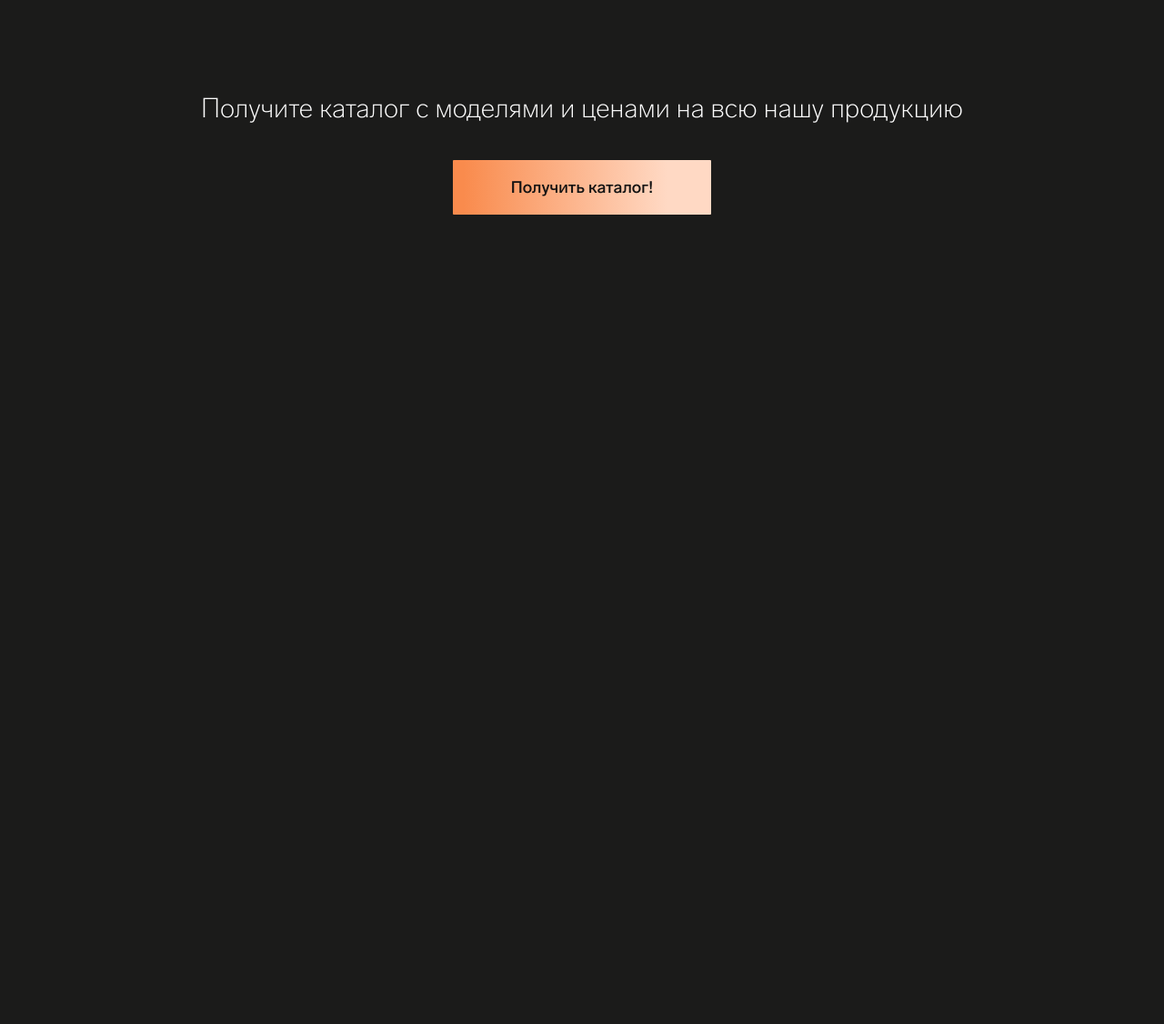
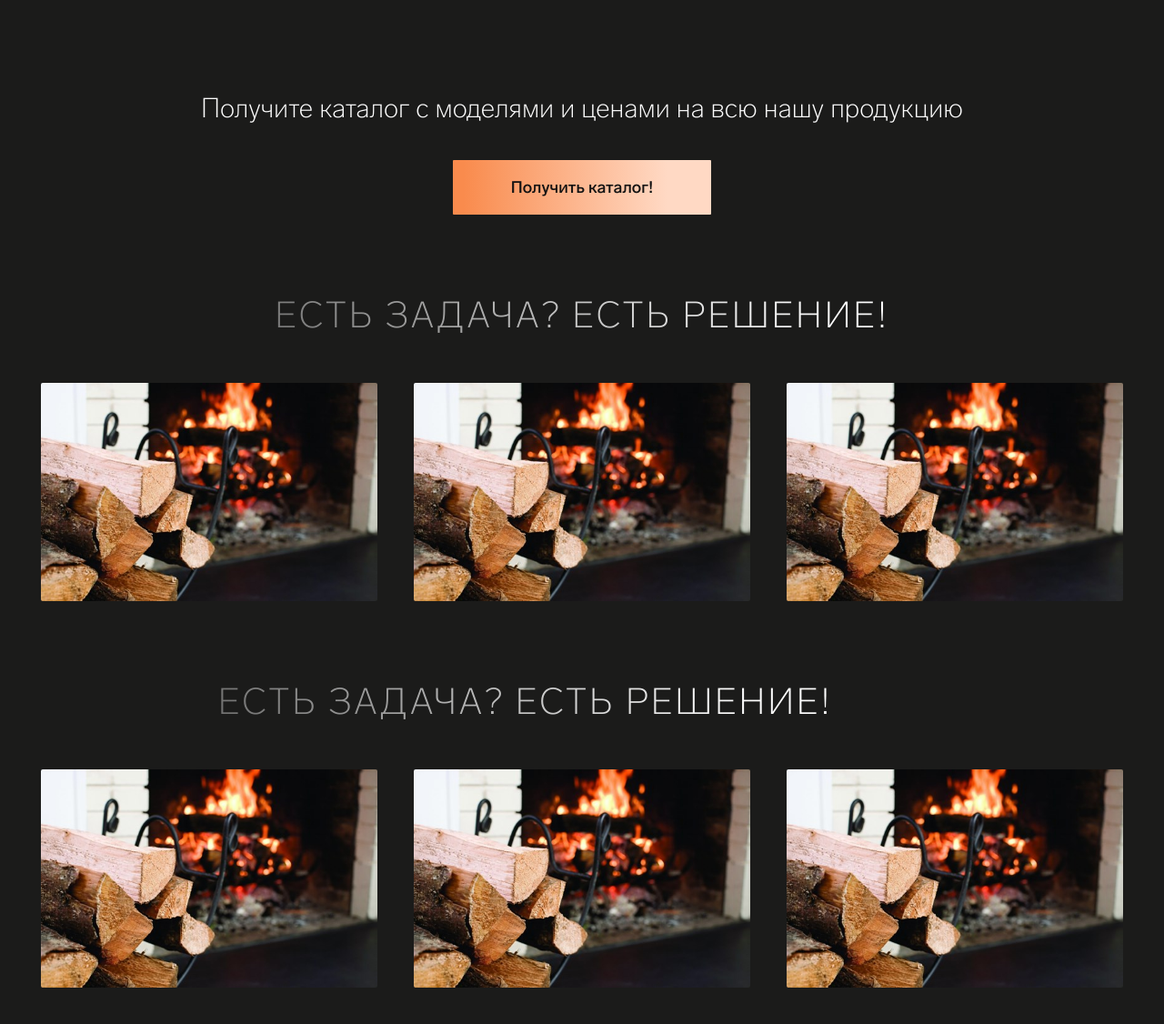
Before and after one commit to TeryaevAndrey/Elite-Fire-landing-2, a website built with webpack: page src/index.html in a window 1280 px wide. Shown: the part 4481-5607 px from the top of the page at 91% size. Before the commit the page ends 4757 px from the top, so only its background shows below. Built offline with nearby package versions, Linux system fonts and the light colour scheme; files whose address does not match are found by name.

Commit message:
add-task-and-about-sections

```diff
--- a/src/index.html
+++ b/src/index.html
@@ -481,6 +481,35 @@
           </div>
         </div>
       </section>
+      <section class="task">
+        <div class="container">
+          <div class="task__inner">
+            <h2 class="task__title title">
+              Есть задача? Есть решение!
+            </h2>
+            <div class="task__list">
+              <img class="task__item" src="images/slider-img.jpg" alt="img">
+              <img class="task__item" src="images/slider-img.jpg" alt="img">
+              <img class="task__item" src="images/slider-img.jpg" alt="img">
+            </div>
+          </div>
+        </div>
+      </section>
+
+      <section class="about">
+        <div class="container">
+          <div class="about__inner">
+            <h2 class="about__title title">
+              Есть задача? Есть решение!
+            </h2>
+            <div class="about__list">
+              <img class="about__item" src="images/slider-img.jpg" alt="img">
+              <img class="about__item" src="images/slider-img.jpg" alt="img">
+              <img class="about__item" src="images/slider-img.jpg" alt="img">
+            </div>
+          </div>
+        </div>
+      </section>
     </main>
   </body>
 </html>
--- a/src/scss/style.scss
+++ b/src/scss/style.scss
@@ -520,7 +520,11 @@ ul li {
   display: flex;
   justify-content: center;
   align-items: center;
-  background: linear-gradient(90deg, rgba(249,139,77,1) 4%, rgba(255,217,196,1) 83%);
+  background: linear-gradient(
+    90deg,
+    rgba(249, 139, 77, 1) 4%,
+    rgba(255, 217, 196, 1) 83%
+  );
   outline: none;
   border: none;
   border-radius: 1px;
@@ -533,9 +537,62 @@ ul li {
   cursor: pointer;
 }
 
+.task {
+  padding: 40px 0;
+}
+
+.task__title {
+  text-align: center;
+}
+
+.task__list {
+  margin-top: 45px;
+  display: flex;
+  justify-content: space-between;
+  align-items: center;
+  flex-wrap: wrap;
+  gap: 40px;
+}
+.task__item {
+  max-width: 370px;
+  width: 100%;
+  height: auto;
+  border-radius: 2px;
+}
+.about {
+  padding: 40px 0;
+}
+
+.about__title {
+  text-align: center;
+  max-width: 1065px;
+  width: 100%;
+}
+.about__list {
+  margin-top: 45px;
+  display: flex;
+  justify-content: space-between;
+  align-items: center;
+  flex-wrap: wrap;
+  gap: 40px;
+}
+.about__item {
+  max-width: 370px;
+  width: 100%;
+  height: auto;
+  border-radius: 2px;
+}
+
 @media (max-width: 1600px) {
   .refill__img-wrapper {
     right: 0;
+  }
+}
+
+@media(max-width: 1220px) {
+  .task__list,
+  .about__list {
+    justify-content: center;
   }
 }
 
@@ -562,7 +619,7 @@ ul li {
   }
 }
 
-@media(max-width: 1140px) {
+@media (max-width: 1140px) {
   .info__wrapper {
     margin: 0 auto;
     justify-content: center;
@@ -700,9 +757,14 @@ ul li {
   .info__catalog-text {
     font-size: 24px;
   }
+
+  .task,
+  .about {
+    padding: 25px 0;
+  }
 }
 
-@media(max-width: 650px) {
+@media (max-width: 650px) {
   .subtitle {
     font-size: 15px;
   }
```
Lines whose indentation alone changed are shown as unchanged.
